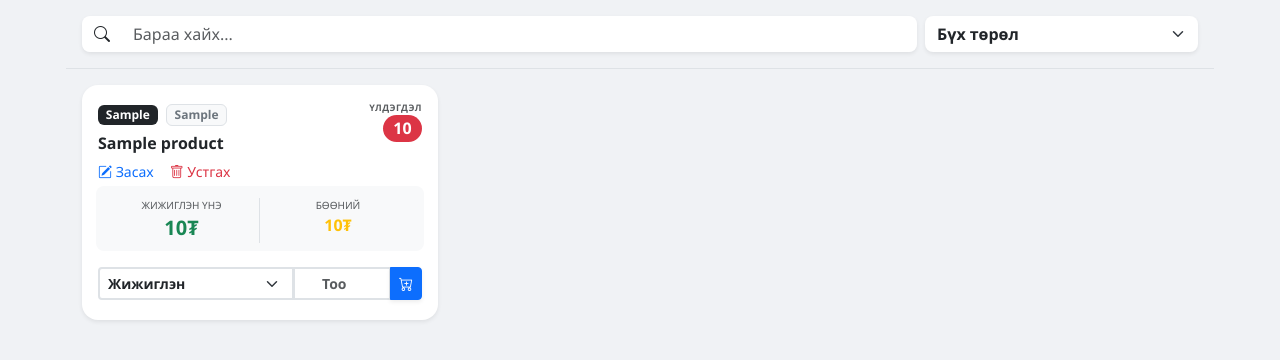
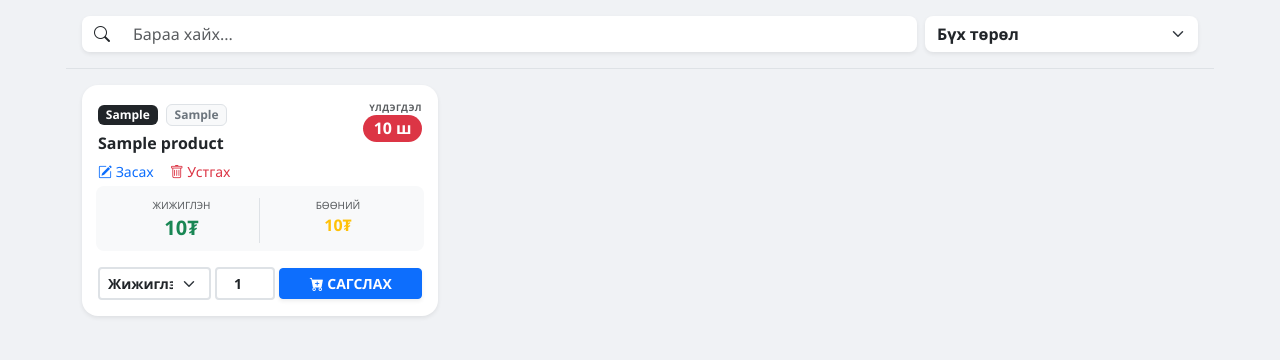
Before and after one commit to TSodoo-1985/Tolgoit_Num, a Flask app: page /dashboard in a window 1280 px wide. Shown: the part 60-420 px from the top of the page. Run offline with Flask 3, Linux system fonts and the light colour scheme; a user stored in the database is signed in; tables that the repository leaves empty hold one stand-in row (values such as "Sample post").

Commit message:
Update dashboard layout and enhance cart functionality
Refactor dashboard HTML to improve card styling and update JavaScript functions for adding products and bundles to the cart.

```diff
--- a/templates/dashboard.html
+++ b/templates/dashboard.html
@@ -2,11 +2,10 @@
 {% block content %}
 
 <style>
-    /* STICKY ХАЙЛТЫН ХЭСЭГ */
     .sticky-search-wrapper {
         position: -webkit-sticky;
         position: sticky;
-        top: 54px; /* Layout-ын Navbar-ын өндөртэй тааруулсан */
+        top: 54px;
         z-index: 1020;
         background-color: #f0f2f5;
         margin: -1rem -1rem 1rem -1rem;
@@ -14,8 +13,8 @@
         border-bottom: 1px solid #dee2e6;
     }
     .small-label { font-size: 9px; font-weight: bold; letter-spacing: 0.5px; }
-    .card { transition: transform 0.2s; border-radius: 15px; }
-    .card:active { transform: scale(0.98); }
+    .card { transition: transform 0.2s; border-radius: 15px; border: none !important; }
+    .card:active { transform: scale(0.96); }
     .bg-light { background-color: #f8f9fa !important; }
 
     @media (max-width: 576px) {
@@ -43,7 +42,7 @@
 <div class="row" id="productContainer">
     {% for p in products %}
     <div class="col-12 col-md-6 col-lg-4 item-to-filter" data-category="{{ p.category }}">
-        <div class="card border-0 shadow-sm rounded-4 p-3 mb-3">
+        <div class="card shadow-sm rounded-4 p-3 mb-3">
             <div class="d-flex justify-content-between align-items-start mb-2">
                 <div>
                     <div class="mb-1">
@@ -59,7 +58,7 @@
                         <a href="{{ url_for('edit_product', id=p.id) }}" class="text-decoration-none small text-primary">
                             <i class="bi bi-pencil-square"></i> Засах
                         </a>
-                        <a href="{{ url_for('delete_product', id=p.id) }}" class="text-decoration-none small text-danger" onclick="return confirm('Энэ барааг бүрмөсөн устгах уу?')">
+                        <a href="{{ url_for('delete_product', id=p.id) }}" class="text-decoration-none small text-danger" onclick="return confirm('Устгах уу?')">
                             <i class="bi bi-trash"></i> Устгах
                         </a>
                     </div>
@@ -68,39 +67,35 @@
                 <div class="text-end">
                     <small class="text-muted d-block small-label">ҮЛДЭГДЭЛ</small>
                     <span class="badge {{ 'bg-success' if p.stock > 10 else 'bg-danger' }} fs-6 rounded-pill">
-                        {{ "{:,.0f}".format(p.stock) }} {{ p.unit }}
+                        {{ "{:,.0f}".format(p.stock|default(0)) }} {{ p.unit|default('ш') }}
                     </span>
                 </div>
             </div>
 
             <div class="row g-1 mb-3 bg-light rounded-3 p-2">
-                <div class="{% if current_user.role == 'viewer' %}col-12{% else %}col-6 border-end{% endif %} text-center">
-                    <small class="d-block text-muted" style="font-size: 10px;">ЖИЖИГЛЭН ҮНЭ</small>
-                    <div class="fw-bold text-success fs-5">{{ "{:,.0f}".format(p.retail_price) }}₮</div>
+                <div class="col-6 border-end text-center">
+                    <small class="d-block text-muted" style="font-size: 10px;">ЖИЖИГЛЭН</small>
+                    <div class="fw-bold text-success fs-5">{{ "{:,.0f}".format(p.retail_price|default(0)) }}₮</div>
                 </div>
-
-                {% if current_user.role != 'viewer' %}
                 <div class="col-6 text-center">
                     <small class="d-block text-muted" style="font-size: 10px;">БӨӨНИЙ</small>
-                    <div class="fw-bold text-warning">{{ "{:,.0f}".format(p.wholesale_price) }}₮</div>
+                    <div class="fw-bold text-warning">{{ "{:,.0f}".format(p.wholesale_price|default(0)) }}₮</div>
                 </div>
-                {% endif %}
             </div>
 
             {% if current_user.role != 'viewer' %}
-            <div class="input-group input-group-sm mb-1">
-                <select id="type-{{ p.id }}" class="form-select border-2 fw-bold" style="width: 55%;">
+            <div class="d-flex gap-1 align-items-center">
+                <select id="type-{{ p.id }}" class="form-select form-select-sm border-2 fw-bold" style="width: 35%;">
                     <option value="Жижиглэн зарлага">Жижиглэн</option>
                     <option value="Бөөний зарлага">Бөөний</option>
                 </select>
-                <input type="number" id="qty-{{ p.id }}" class="form-control border-2 text-center fw-bold" placeholder="Тоо" style="width: 25%;">
-                <button type="button" onclick="addToCartLocal('{{ p.id }}', '{{ p.name }}', {{ p.retail_price }}, {{ p.wholesale_price }}, {{ p.cost_price }})" class="btn btn-primary shadow-sm">
-                    <i class="bi bi-cart-plus"></i>
+                <input type="number" id="qty-{{ p.id }}" class="form-control form-control-sm border-2 fw-bold text-center" value="1" min="1" style="width: 60px;">
+
+                <button type="button"
+                        onclick="quickAdd('{{ p.id }}', '{{ p.name }}', {{ p.retail_price|default(0) }}, {{ p.wholesale_price|default(0) }})"
+                        class="btn btn-primary btn-sm flex-grow-1 fw-bold shadow-sm">
+                    <i class="bi bi-cart-plus-fill"></i> САГСЛАХ
                 </button>
-            </div>
-            {% else %}
-            <div class="text-center p-2 bg-white border rounded-3 small text-muted fst-italic">
-                <i class="bi bi-eye"></i> Зөвхөн харах эрхтэй
             </div>
             {% endif %}
         </div>
@@ -109,7 +104,7 @@
 
     {% for b in bundles %}
     <div class="col-12 col-md-6 col-lg-4 item-to-filter" data-category="Багц">
-        <div class="card border-0 shadow-sm rounded-4 p-3 mb-3 border-start border-primary border-4">
+        <div class="card shadow-sm rounded-4 p-3 mb-3 border-start border-primary border-4">
             <div class="d-flex justify-content-between align-items-start mb-2">
                 <div>
                     <span class="badge bg-primary mb-1">БАГЦ</span>
@@ -119,14 +114,13 @@
             <div class="row g-1 mb-3 bg-light rounded-3 p-2">
                 <div class="col-12 text-center">
                     <small class="d-block text-muted" style="font-size: 10px;">БАГЦЫН ҮНЭ</small>
-                    <div class="fw-bold text-primary fs-5">{{ "{:,.0f}".format(b.price) }}₮</div>
+                    <div class="fw-bold text-primary fs-5">{{ "{:,.0f}".format(b.price|default(0)) }}₮</div>
                 </div>
             </div>
-            <div class="input-group input-group-sm mb-1">
-                <span class="input-group-text bg-white border-2 fw-bold small" style="width: 55%;">Багц зарлага</span>
-                <input type="number" id="qty-bundle-{{ b.id }}" class="form-control border-2 text-center fw-bold" placeholder="Тоо" style="width: 25%;">
-                <button type="button" onclick="addBundleToCart('{{ b.id }}', '{{ b.name }}', {{ b.price }})" class="btn btn-primary shadow-sm">
-                    <i class="bi bi-cart-plus"></i>
+            <div class="d-flex gap-1">
+                <input type="number" id="qty-bundle-{{ b.id }}" class="form-control form-control-sm border-primary border-2 fw-bold text-center" value="1" min="1" style="width: 60px;">
+                <button type="button" onclick="quickAddBundle('{{ b.id }}', '{{ b.name }}', {{ b.price|default(0) }})" class="btn btn-primary flex-grow-1 fw-bold rounded-3 shadow-sm">
+                    <i class="bi bi-cart-plus-fill"></i> БАГЦ НЭМЭХ
                 </button>
             </div>
         </div>
@@ -135,40 +129,79 @@
 </div>
 
 <script>
-    function addBundleToCart(id, name, price) {
-        const qtyInp = document.getElementById(`qty-bundle-${id}`);
-        let qty = parseInt(qtyInp.value, 10);
-        if (!qty || qty <= 0) { alert("Тоо оруулна уу!"); return; }
+    function quickAdd(id, name, retail, wholesale) {
+        const typeInp = document.getElementById(`type-${id}`);
+        const qtyInp = document.getElementById(`qty-${id}`);
+
+        let type = typeInp ? typeInp.value : "Жижиглэн зарлага";
+        let addQty = parseInt(qtyInp.value);
+
+        if (isNaN(addQty) || addQty < 1) addQty = 1;
+
+        let selectedPrice = (type === "Жижиглэн зарлага") ? (parseFloat(retail) || 0) : (parseFloat(wholesale) || 0);
+
         let cart = JSON.parse(localStorage.getItem('myCart')) || [];
-        cart.push({ product_id: id, name: name, quantity: qty, type: "Багц", price: Math.round(price), is_bundle: true });
+        let existingItem = cart.find(item => item.product_id == id && item.type === type && !item.is_bundle);
+
+        if (existingItem) {
+            existingItem.quantity = (parseFloat(existingItem.quantity) || 0) + addQty;
+        } else {
+            cart.push({
+                product_id: id,
+                name: name,
+                quantity: addQty,
+                type: type,
+                price: Math.round(selectedPrice),
+                is_bundle: false,
+                is_labor: false
+            });
+        }
+
         localStorage.setItem('myCart', JSON.stringify(cart));
+        qtyInp.value = 1;
+
         if (window.updateBadge) window.updateBadge();
-        qtyInp.value = '';
-        showToast(`${name} багц нэмэгдлээ!`, 'bg-primary');
+        showToast(`${name} (${addQty}ш) нэмэгдлээ`, 'bg-success');
     }
 
-    function addToCartLocal(id, name, retail, wholesale, cost) {
-        const qtyInp = document.getElementById(`qty-${id}`);
-        const typeInp = document.getElementById(`type-${id}`);
-        let qty = parseInt(qtyInp.value, 10);
-        const type = typeInp.value;
-        if (!qty || qty <= 0) { alert("Тоо оруулна уу!"); return; }
-        let selectedPrice = (type === "Жижиглэн зарлага") ? retail : wholesale;
+    function quickAddBundle(id, name, price) {
+        const qtyInp = document.getElementById(`qty-bundle-${id}`);
+        let addQty = parseInt(qtyInp.value);
+        if (isNaN(addQty) || addQty < 1) addQty = 1;
+
         let cart = JSON.parse(localStorage.getItem('myCart')) || [];
-        cart.push({ product_id: id, name: name, quantity: qty, type: type, price: Math.round(selectedPrice) });
+        let existingBundle = cart.find(item => item.product_id == id && item.is_bundle === true);
+
+        if (existingBundle) {
+            existingBundle.quantity = (parseFloat(existingBundle.quantity) || 0) + addQty;
+        } else {
+            cart.push({
+                product_id: id,
+                name: name,
+                quantity: addQty,
+                type: "Багц зарлага",
+                price: Math.round(price),
+                is_bundle: true,
+                is_labor: false
+            });
+        }
+
         localStorage.setItem('myCart', JSON.stringify(cart));
+        qtyInp.value = 1;
+
         if (window.updateBadge) window.updateBadge();
-        qtyInp.value = '';
-        showToast(`${name} сагсанд нэмэгдлээ!`, 'bg-success');
+        showToast(`${name} багц (${addQty}ш) нэмэгдлээ`, 'bg-primary');
     }
 
     function showToast(msg, bg) {
+        let oldToast = document.querySelector('.quick-toast');
+        if(oldToast) oldToast.remove();
         let alertBox = document.createElement('div');
-        alertBox.className = `position-fixed top-0 start-50 translate-middle-x mt-4 badge ${bg} p-3 shadow`;
+        alertBox.className = `quick-toast position-fixed top-0 start-50 translate-middle-x mt-4 badge ${bg} p-3 shadow-lg fs-6`;
         alertBox.style.zIndex = 9999;
         alertBox.innerText = msg;
         document.body.appendChild(alertBox);
-        setTimeout(() => alertBox.remove(), 1500);
+        setTimeout(() => alertBox.remove(), 1000);
     }
 
     function filterProducts() {
```
